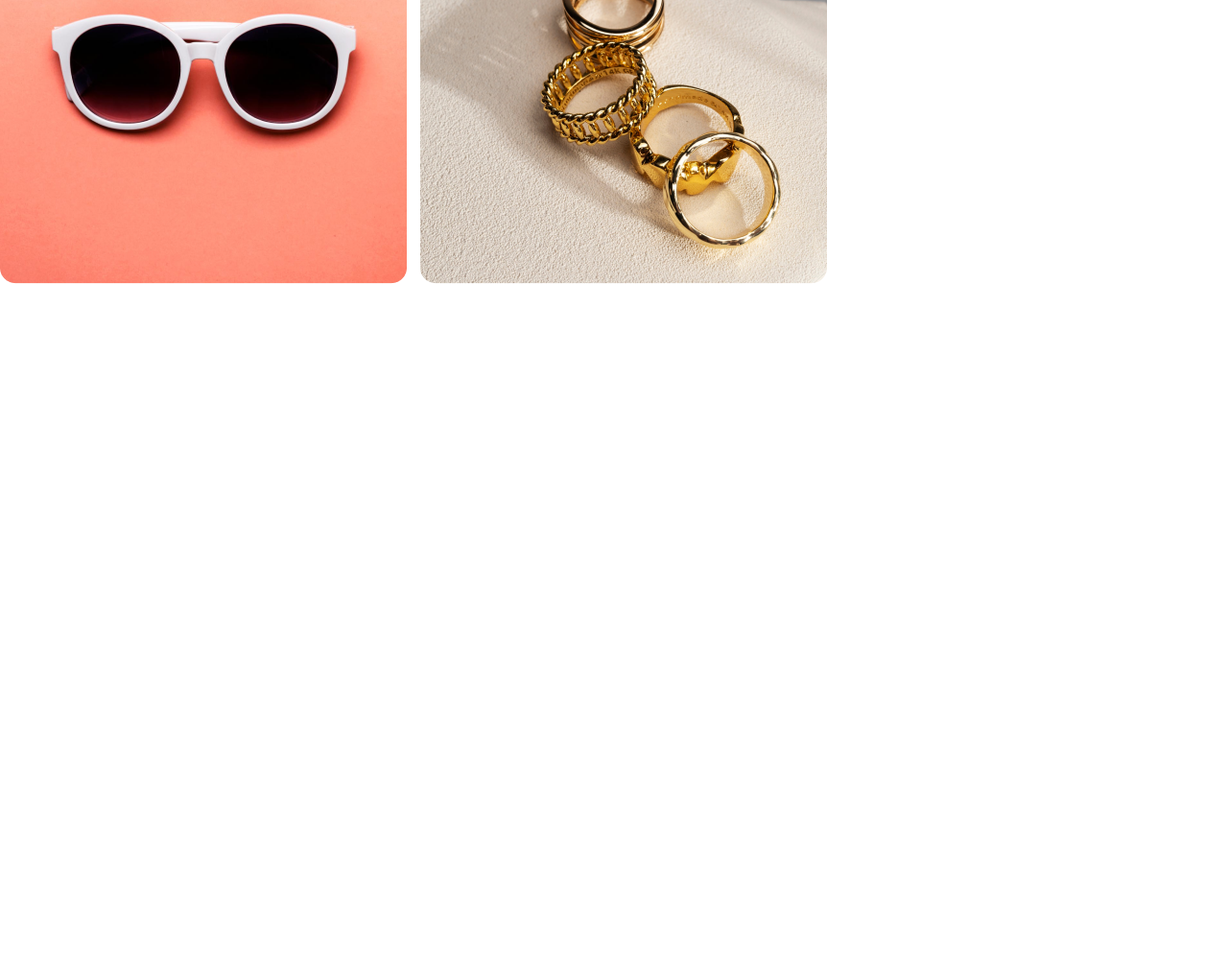
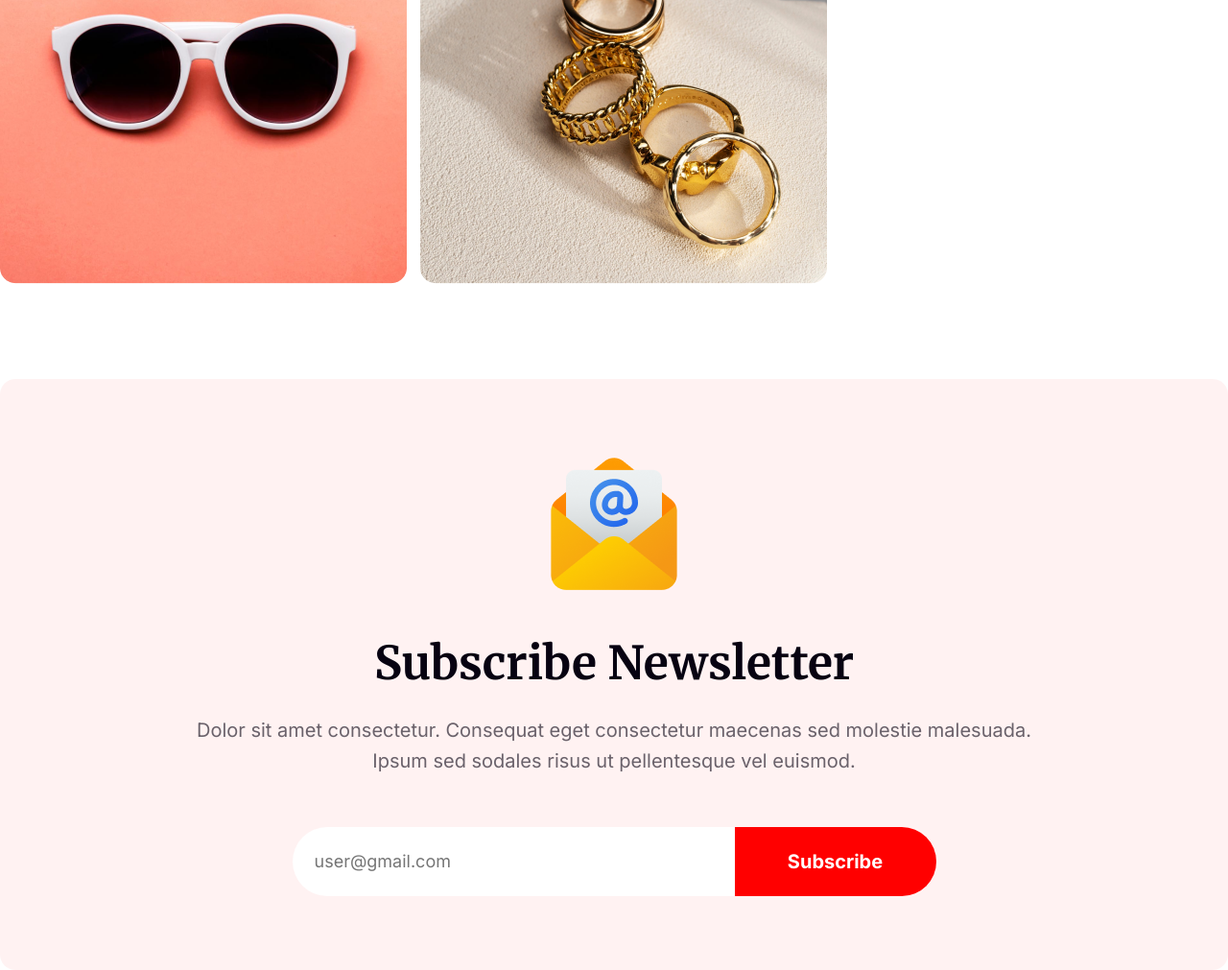
Before and after one commit to Fahmudul/Assignment-1, a plain HTML site: page index.html in a window 1280 px wide. Shown: the part 6090-7101 px from the top of the page at 96% size. Before the commit the page ends 6390 px from the top, so only its background shows below. Drawn offline with Linux system fonts and the light colour scheme.

Commit message:
completed subscribe section

```diff
--- a/index.html
+++ b/index.html
@@ -142,6 +142,20 @@
                 </div>
             </section>
 
+            <section class="subscribe-section">
+                <div class="subscribe-conatiner">
+                    <div class="mail-image">
+                        <img width="100%" src="B9A1-New-Year-New-Mission-main/B9A1-New-Year-New-Mission-main/resources/Group 61.png" alt="">
+                    </div>
+                    <h1>Subscribe Newsletter</h1>
+                    <p>Dolor sit amet consectetur. Consequat eget consectetur maecenas sed molestie malesuada. Ipsum sed sodales risus ut pellentesque vel euismod. </p>
+                    <div class="email-button">
+                        <input type="email" placeholder="user@gmail.com">
+                        <button>Subscribe</button>
+                    </div>
+                </div>
+            </section>
+
 
         </main>
     </div>
--- a/style.css
+++ b/style.css
@@ -242,7 +242,7 @@
 }
 
 .offer-container{
-    width: 1300px;
+    width: 1320px;
     height: 463px;
     display: flex;
     justify-content: center;
@@ -335,7 +335,7 @@
 }
 
 .discount-container{
-    width: 1300px;
+    width: 1320px;
     height: 1100px;
     position: relative;
     margin-bottom: 20px;
@@ -436,7 +436,7 @@
 }
 
 .product-container{
-    width: 1300px;
+    width: 1320px;
     height: auto;
 }
 
@@ -484,3 +484,90 @@
     width: 424px;
     height: 450px;
 }
+
+.subscribe-section{
+    margin-top: 100px;
+    display: flex;
+    justify-content: center;
+    align-items: center;
+}
+
+.subscribe-conatiner{
+    width: 1320px;
+    height: 616px;
+    border-radius: 16px;
+    background-color: rgba(255, 0, 0, 0.05);
+    display: flex;
+    flex-direction: column;
+    justify-content: center;
+    align-items: center;
+}
+
+.mail-image{
+    width: 150px;
+    height: 150px;
+}
+
+.subscribe-conatiner h1{
+    width: 515px;
+    height: 60px;
+    color: #070211;
+    text-align: center;
+    font-family: Merriweather;
+    font-size: 48px;
+    font-weight: 900;
+    text-transform: capitalize;
+    margin-top: 40px;
+}
+
+.subscribe-conatiner p{
+    width: 900px;
+    height: 65px;
+    color: rgba(7, 2, 17, 0.60);
+    text-align: center;
+    font-family: Inter;
+    font-size: 20px;
+    font-weight: 400;
+    line-height: 32px;
+    margin-top: 24px;
+
+}
+
+.email-button{
+    width: 675px;
+    height: 75px;
+    display: flex;
+    justify-content: center;
+    align-items: center;
+    margin-top: 50px;
+}
+
+.email-button input[type="email"]{
+    width: 438px;
+    height: 72px;
+    border: none;
+    border-radius: 50px 0px 0px 50px;
+    border: none;
+    padding-left: 23px;
+    color: rgba(7, 2, 17, 0.30);
+    font-family: Inter;
+    font-size: 18px;
+    font-weight: 400;
+
+
+}
+
+.email-button button{
+    width: 210px;
+    height: 72px;
+    border-radius: 0px 50px 50px 0px;
+    border: none;
+    background-color: #F00;
+    color: #FFF;
+    text-align: center;
+    font-family: Inter;
+    font-size: 20px;
+    font-weight: 600;
+    text-transform: capitalize;
+
+}
```
